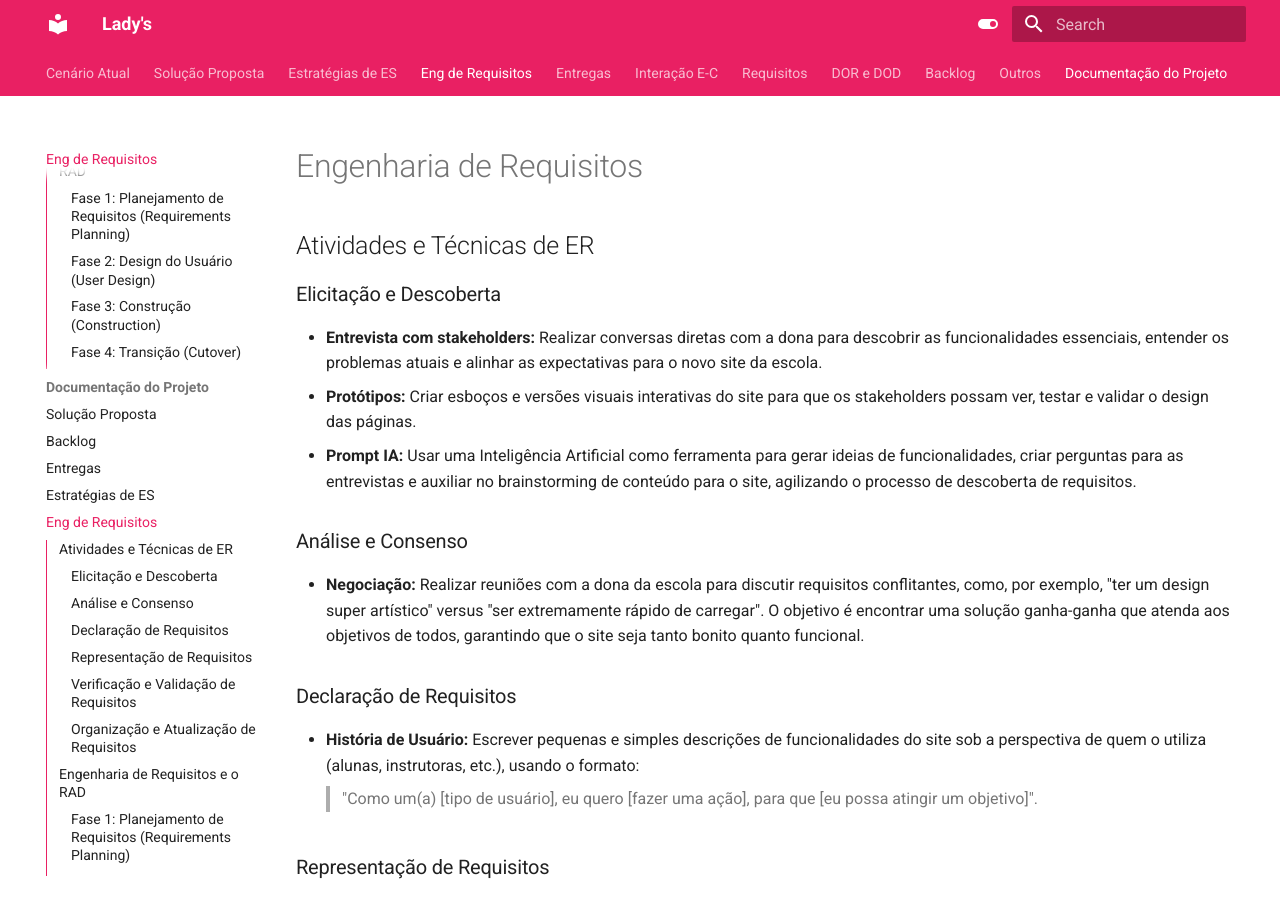
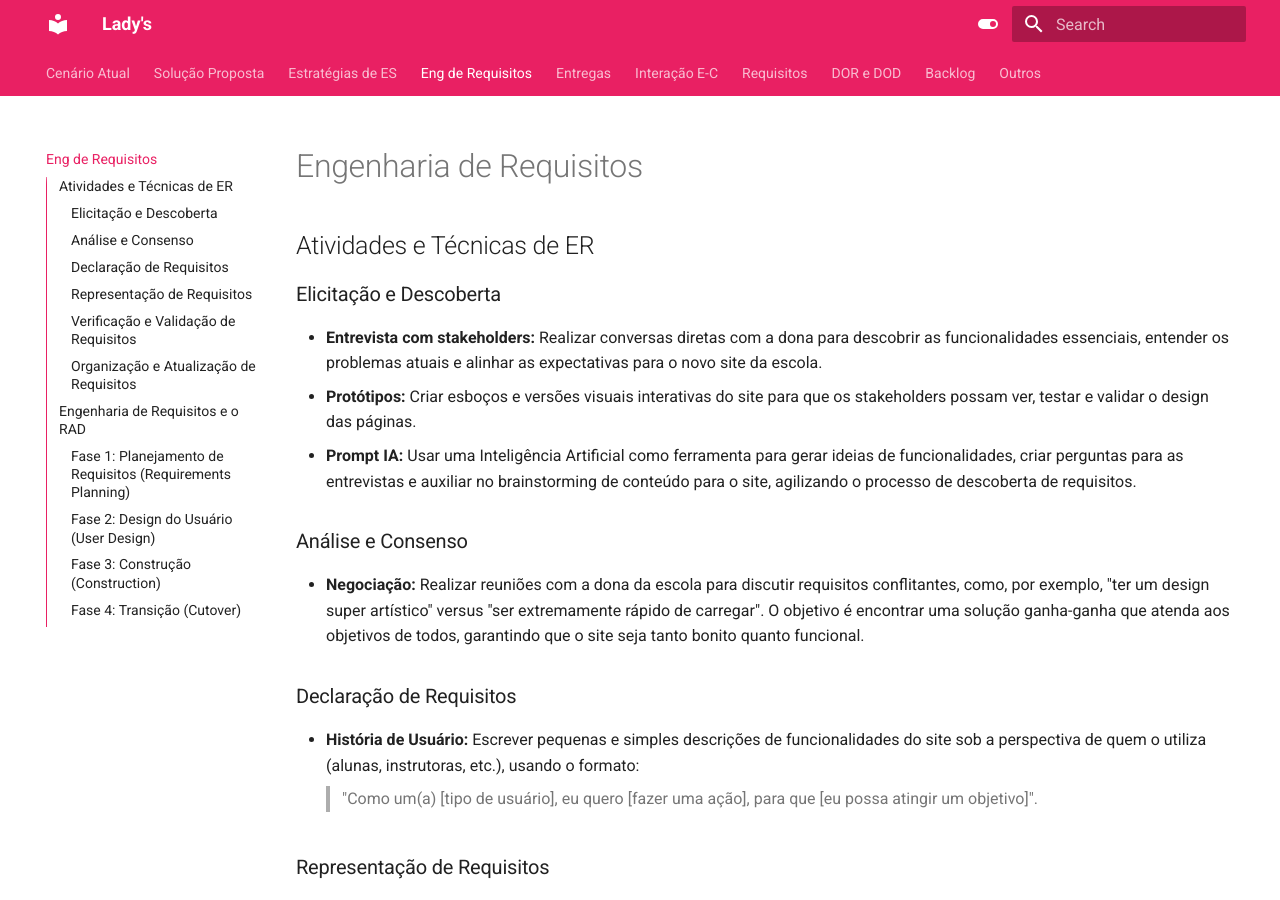
Before and after one commit to mdsreq-fga-unb/REQ-2025.2-T01-EscolaPoleDance, an MkDocs documentation site: the page built from docs/er.md, in a window 1280 px wide and 900 px high. Built offline with MkDocs 1.6.1 and Material for MkDocs 9.7.7, drawn with Linux system fonts in a browser that asks for light colours.

Commit message:
docs/refactoring pages

```diff
--- a/mkdocs.yml
+++ b/mkdocs.yml
@@ -42,17 +42,6 @@ nav:
       - Referências Bibliográficas: referencias.md
       - Gravações: gravacoes.md
       - Estudos de Caso: estudos-de-caso.md
-  - Documentação do Projeto:
-      - Solução Proposta: solucao-proposta.md
-      - Backlog: backlog.md
-      - Cronograma: cronograma.md
-      - Estratégias: estrategias.md
-      - Engenharia de Requisitos: er.md
-      - Gravações: gravacoes.md
-      - Interação: interacao.md
-      - Lições Aprendidas: licoes-aprendidas.md
-      - Requisitos: requisitos.md
-      - Visão de Produto: visao_produto.md
 
 markdown_extensions:
   - pymdownx.arithmatex:
```
